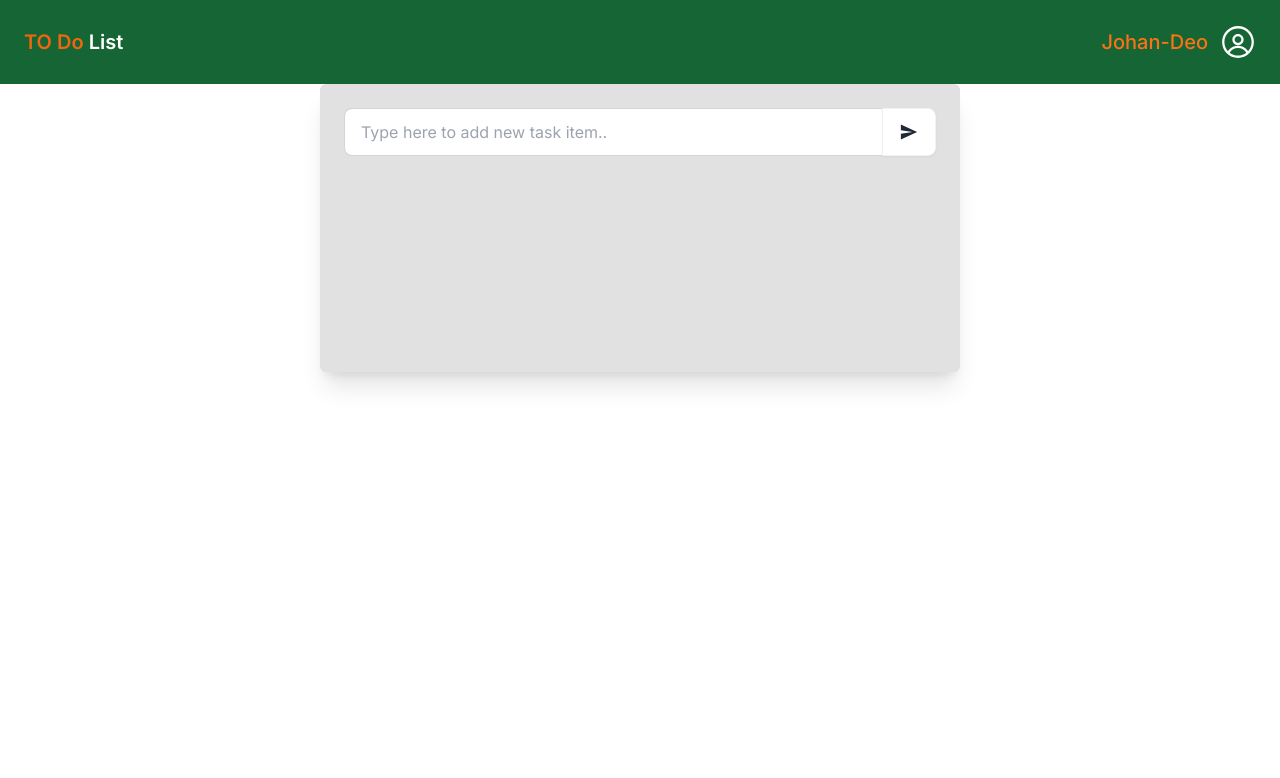
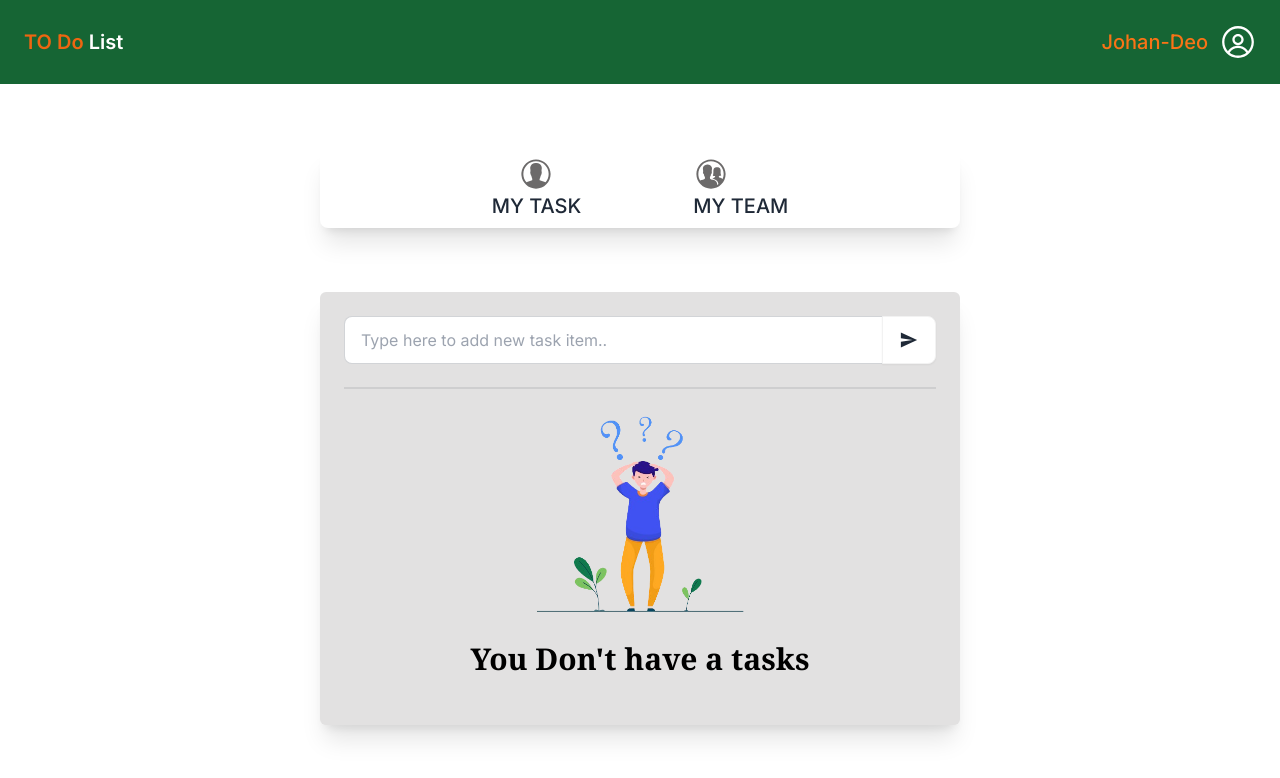
Before and after one commit to Mehebul02/to-do-app, a Next.js app: page /mytask in a window 1280 px wide. Shown: the top 778 px of the page. Built offline with nearby package versions, Linux system fonts and the light colour scheme.

Commit message:
mytask added complited

```diff
--- a/src/app/layout.js
+++ b/src/app/layout.js
@@ -1,6 +1,7 @@
 import { Inter } from "next/font/google";
 import "./globals.css";
 import Header from "@/components/Header";
+import TaskMenu from "@/components/TaskMenu";
 
 const inter = Inter({ subsets: ["latin"] });
 
@@ -14,6 +15,7 @@ export default function RootLayout({ children }) {
     <html lang="en" data-theme='light'>
       <body className={inter.className}>
         <Header/>
+        <TaskMenu/>
         {children}
         </body>
     </html>
--- a/src/app/mytask/page.jsx
+++ b/src/app/mytask/page.jsx
@@ -1,14 +1,21 @@
 import Container from "@/components/Container";
+import Image from "next/image";
 import { IoMdSend } from "react-icons/io";
-
+import question from '../../../public/question.png'
 const MyTask = () => {
     return (
         <Container>
-         <div className="w-1/2 h-72  mx-auto bg-[#e2e1e1] p-6 rounded-md shadow-xl">
+         <div className="w-1/2   mx-auto bg-[#e2e1e1] p-6 rounded-md shadow-xl my-10">
          <div className="join w-full">
   <input className="input input-bordered join-item w-full" placeholder="Type here to add new task item.." />
   <button className="btn join-item bg-[#FFFFFF]  "> <IoMdSend className="text-xl"/> </button>
 </div>
+<div className="divider"></div>
+
+<Image className="w-52 mx-auto" src={question} alt="question"/>
+
+<h1 className="text-3xl  font-serif font-semibold text-black text-center my-6">You Don't have a tasks</h1>
+
          </div>
         </Container>
     );
--- a/src/app/page.js
+++ b/src/app/page.js
@@ -4,8 +4,7 @@ import MyTask from "./mytask/page";
 const Home = () => {
   return (
     <main>
-      <TaskMenu/>
-      <MyTask/>
+     <MyTask/>
     </main>
   );
 };
--- a/src/components/TaskMenu.jsx
+++ b/src/components/TaskMenu.jsx
@@ -1,18 +1,26 @@
+'use client'
 import Link from "next/link";
 import Container from "./Container";
 import { IoIosContact, IoIosContacts } from "react-icons/io";
+import { usePathname } from "next/navigation";
 const TaskMenu = () => {
+    const mytask = [
+        {icon:'IoIosContact',href:'/mytask'}
+
+    ]
+    const pathName = usePathname()
+    console.log(pathName);
     return (
         <Container className='my-16'>
            <div className=" w-1/2  mx-auto bg-[#FFFFFF] p-2 rounded-b-lg shadow-xl">
           <div className="flex justify-center gap-x-28">
              {/* my task  */}
-           <Link href='/mytask' className="flex flex-col justify-center items-center">
+           <Link href='/mytask' className={`flex flex-col justify-center items-center ${pathName.mytask && 'text-green-600 border-b-2'}`}>
            <IoIosContact className="text-4xl text-[#6c6a6a]"/>
            <h1 className="uppercase text-xl  font-medium">My Task</h1>
            </Link>
            {/* my team  */}
-           <Link href='/myteam' className="flex flex-col justify-center items-center">
+           <Link href='/myteam' cclassName={`flex flex-col justify-center items-center ${  pathName.myteam && 'text-green-600 border-b-2'}`}>
            <IoIosContacts className="text-4xl text-[#6c6a6a]"/>
            <h1 className="uppercase text-xl  font-medium">My team</h1>
            </Link>
```
Also changed, not shown: public/question.png (added), src/app/myteam/page.jsx (renamed from src/app/myitem/page.jsx).
